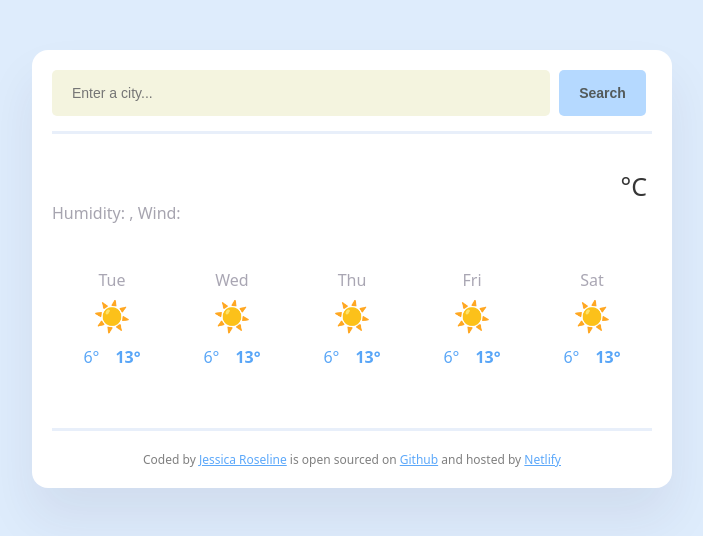
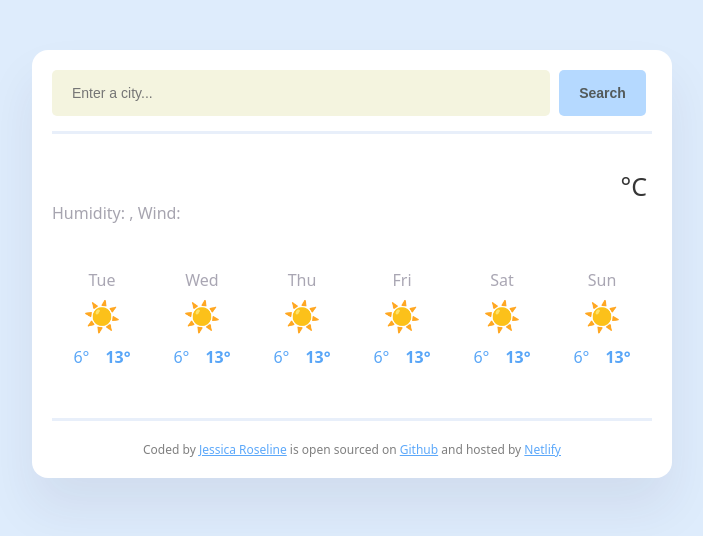
Before and after one commit to jessiroses/MyWeatherApp, a plain HTML site: page index.html in a window 1280 px wide. Shown: the whole page, without its empty margins (288-991 px from the left). Drawn offline with nearby package versions, Linux system fonts and the light colour scheme; no server answers.

Commit message:
Added forecast HTML from JS and Changed display CSS

```diff
--- a/index.css
+++ b/index.css
@@ -91,6 +91,7 @@ header {
     Oxygen, Ubuntu, Cantarell, "Open Sans", "Helvetica Neue", sans-serif;
   display: flex;
   justify-content: space-around;
+  margin: 30px 0 20px;
 }
 
 .weather-forecast-date {
@@ -118,7 +119,6 @@ header {
 
 .weather-forecast-temperature {
   padding: 0 8px;
-  margin-bottom: 30px;
 }
 
 footer {
--- a/index.html
+++ b/index.html
@@ -40,54 +40,8 @@
             <div class="weather-app-unit">°C</div>
           </div>
         </div>
+        <div class="weather-forecast" id="forecast"></div>
       </main>
-
-      <div class="weather-forecast">
-        <div class="weather-forecast-day">
-          <div class="weather-forecast-date">Tue</div>
-          <div class="weather-forecast-icon">☀️</div>
-          <div class="weather-forecast-temperature">
-            <div class="weather-forecast-temperature">6°</div>
-            <div class="weather-forecast-temperature"><strong>13°</strong></div>
-          </div>
-        </div>
-
-        <div class="weather-forecast-day">
-          <div class="weather-forecast-date">Wed</div>
-          <div class="weather-forecast-icon">☀️</div>
-          <div class="weather-forecast-temperature">
-            <div class="weather-forecast-temperature">6°</div>
-            <div class="weather-forecast-temperature"><strong>13°</strong></div>
-          </div>
-        </div>
-
-        <div class="weather-forecast-day">
-          <div class="weather-forecast-date">Thu</div>
-          <div class="weather-forecast-icon">☀️</div>
-          <div class="weather-forecast-temperature">
-            <div class="weather-forecast-temperature">6°</div>
-            <div class="weather-forecast-temperature"><strong>13°</strong></div>
-          </div>
-        </div>
-
-        <div class="weather-forecast-day">
-          <div class="weather-forecast-date">Fri</div>
-          <div class="weather-forecast-icon">☀️</div>
-          <div class="weather-forecast-temperature">
-            <div class="weather-forecast-temperature">6°</div>
-            <div class="weather-forecast-temperature"><strong>13°</strong></div>
-          </div>
-        </div>
-
-        <div class="weather-forecast-day">
-          <div class="weather-forecast-date">Sat</div>
-          <div class="weather-forecast-icon">☀️</div>
-          <div class="weather-forecast-temperature">
-            <div class="weather-forecast-temperature">6°</div>
-            <div class="weather-forecast-temperature"><strong>13°</strong></div>
-          </div>
-        </div>
-      </div>
 
       <footer>
         Coded by
--- a/script.js
+++ b/script.js
@@ -65,7 +65,35 @@ function handleSearchSubmit(event) {
   searchCity(searchInput.value);
 }
 
+function displayForecast() {
+  let forecastElement = document.querySelector("#forecast");
+
+  let days = ["Tue", "Wed", "Thu", "Fri", "Sat", "Sun"];
+  let forecastHTML = "";
+
+  days.forEach(function (day) {
+    forecastHTML =
+      forecastHTML +
+      `
+  <div class="weather-forecast-day">
+      <div class="weather-forecast-date">${day}</div>
+      <div class="weather-forecast-icon">☀️</div>
+      <div class="weather-forecast-temperature">
+        <div class="weather-forecast-temperature">6°</div>
+        <div class="weather-forecast-temperature">
+          <strong>13°</strong></div>
+      </div>
+    </div>
+  </div>
+  `;
+  });
+
+  forecastElement.innerHTML = forecastHTML;
+}
+
 let SearchFormElement = document.querySelector("#search-form");
 SearchFormElement.addEventListener("submit", handleSearchSubmit);
 
 searchCity("Sydney");
+
+displayForecast();
```
